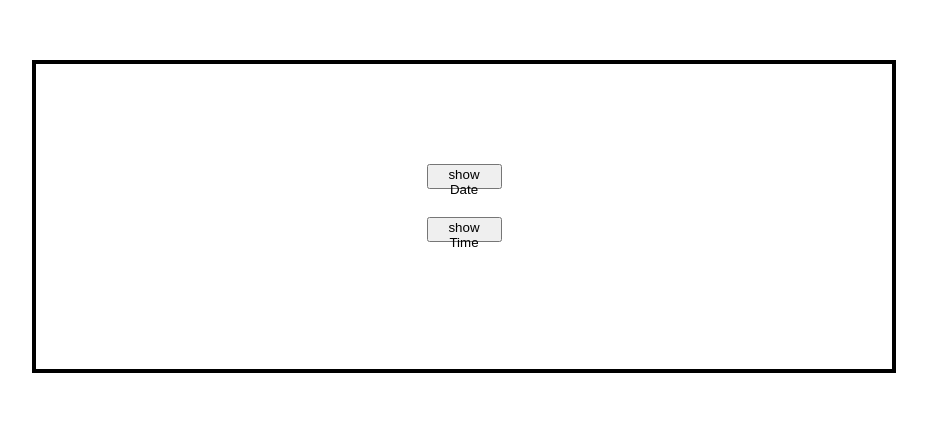
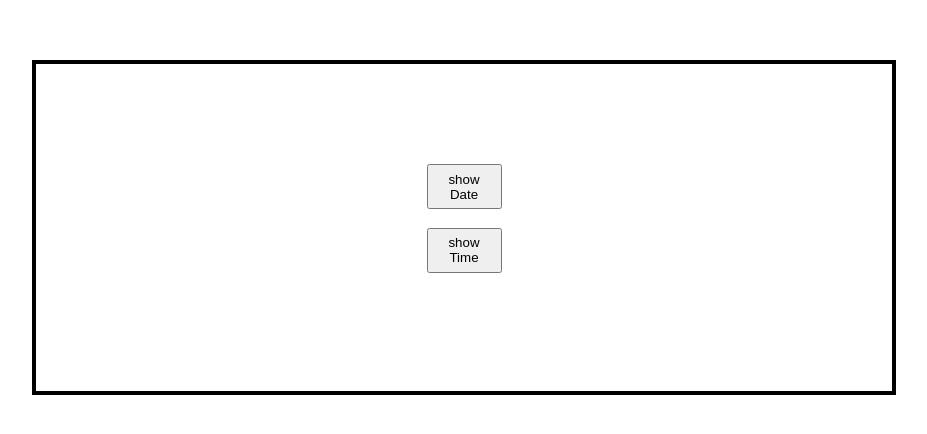
Before and after one commit to ARYANJaisw/merntask, a plain HTML site: page JS_Task4.html in a window 1280 px wide. Shown: the part 140-574 px from the top of the page, without its empty margins (176-1103 px from the left). Drawn offline with Linux system fonts and the light colour scheme.

Commit message:
Update JS_Task4.html

```diff
--- a/JS_Task4.html
+++ b/JS_Task4.html
@@ -7,11 +7,11 @@
 
 
 
-            <button style="width:75px;height:25px" onclick="showDateTime()">show Date</button>
+            <button style="width:75px;height:45px" onclick="showDateTime()">show Date</button>
 
             <h3 id="TimeOutput"></h3>
 
-            <button style="width:75px;height:25px" onclick="showDate1()">show Time</button>
+            <button style="width:75px;height:45px" onclick="showDate1()">show Time</button>
             <h3 id="dateOutput"></h3>
         </div>
     </center>
```
